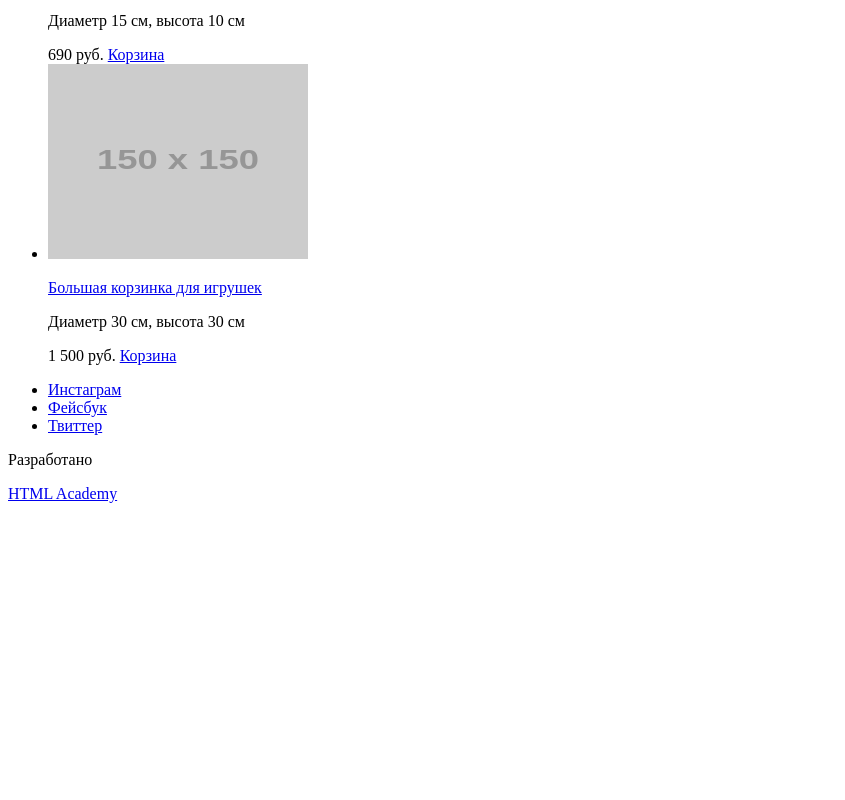
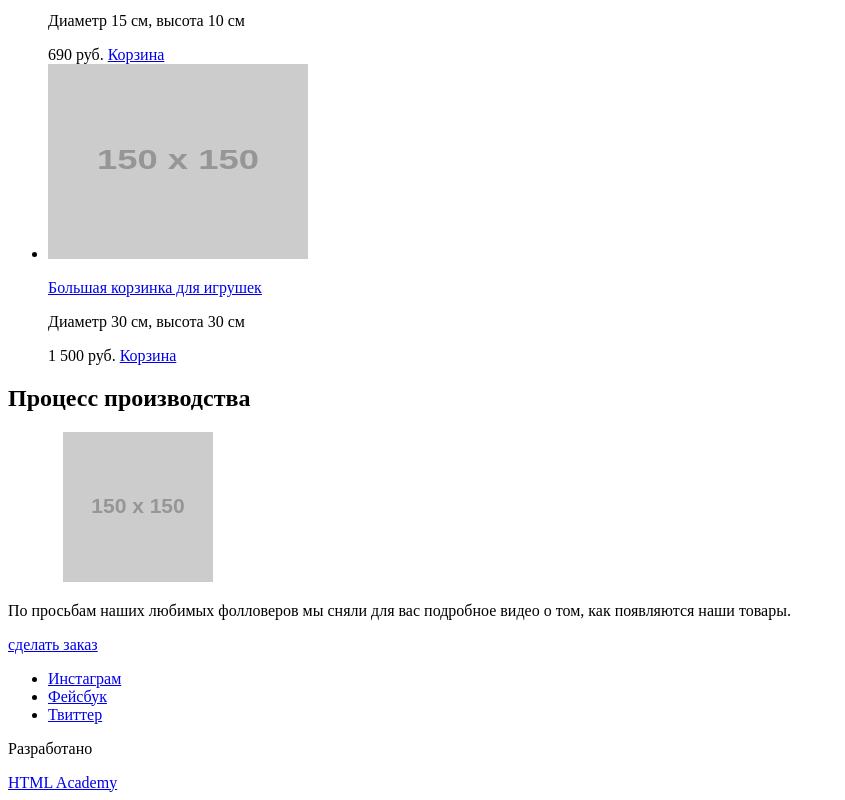
Before and after one commit to AlexBor83/1426475-mishka-20, a plain HTML site: page source/catalog.html in a window 1280 px wide. Shown: the part 764-1564 px from the top of the page, without its empty margins (0-845 px from the left). Before the commit the page ends 1275 px from the top, so only its background shows below. Drawn offline with Linux system fonts and the light colour scheme; placeholder pictures from the web are drawn by us.

Commit message:
Готов catalog

```diff
--- a/source/catalog.html
+++ b/source/catalog.html
@@ -52,7 +52,8 @@
         <ul class="catalog__list">
           <li class="catalog__item product">
             <a href="#" class="product__link">
-              <img src="https://via.placeholder.com/150x150" width="260" height="195" alt="Игрушка зайчик, связанная из синей и белой пряжи">
+              <img src="https://via.placeholder.com/150x150" width="260" height="195"
+                alt="Игрушка зайчик, связанная из синей и белой пряжи">
               <p class="product__text">
                 Зайчик-попрыгайчик
               </p>
@@ -69,7 +70,8 @@
           </li>
           <li class="catalog__item product">
             <a href="#" class="product__link">
-              <img src="https://via.placeholder.com/150x150" width="260" height="195" alt="Круглая корзина, связанная из коричневой и белой пряжи">
+              <img src="https://via.placeholder.com/150x150" width="260" height="195"
+                alt="Круглая корзина, связанная из коричневой и белой пряжи">
               <p class="product__text">
                 Корзинка для белья
               </p>
@@ -86,7 +88,8 @@
           </li>
           <li class="catalog__item product">
             <a href="#" class="product__link">
-              <img src="https://via.placeholder.com/150x150" width="260" height="195" alt="Круглая корзинка с игрушками, связанная из зеленой и белой пряжи">
+              <img src="https://via.placeholder.com/150x150" width="260" height="195"
+                alt="Круглая корзинка с игрушками, связанная из зеленой и белой пряжи">
               <p class="product__text">
                 Большая корзинка для игрушек
               </p>
@@ -104,9 +107,20 @@
         </ul>
       </div>
     </section>
-
-    <!--Процес производства видео-->
-
+    <section class="product-made">
+      <h2 class="product-made__title">
+      Процесс производства
+      </h2>
+      <div class="product-made__video">
+        <video preload="none" width="260" height="150" poster="https://via.placeholder.com/150x150"></video>
+      </div>
+      <p class="product-made__text">
+        По просьбам наших любимых фолловеров мы сняли для вас подробное видео о том, как появляются наши товары.
+      </p>
+      <a class="product-made__order button" href="#">
+        сделать заказ
+      </a>
+    </section>
   </main>
 
   <footer class="page-footer">
```
